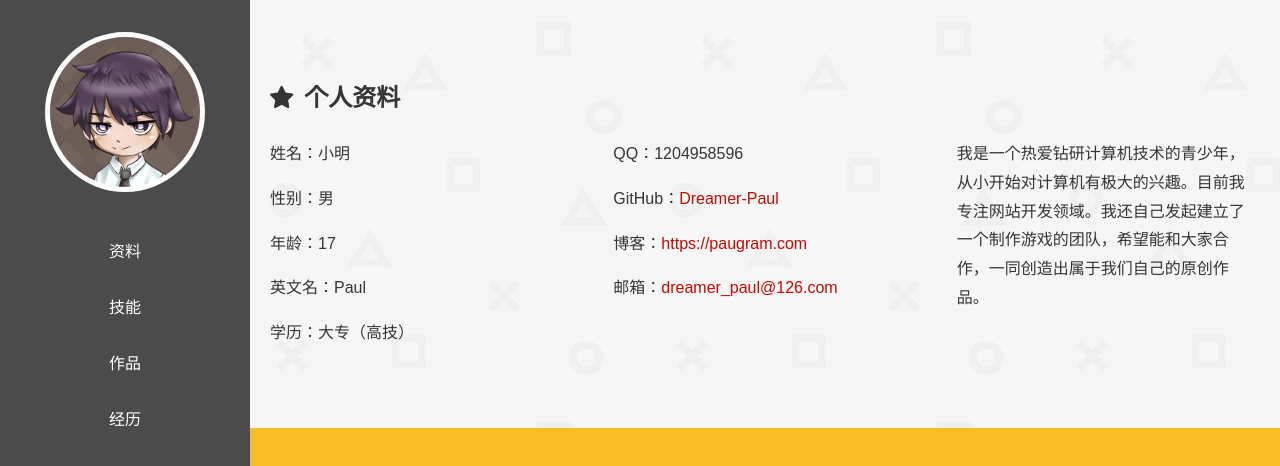
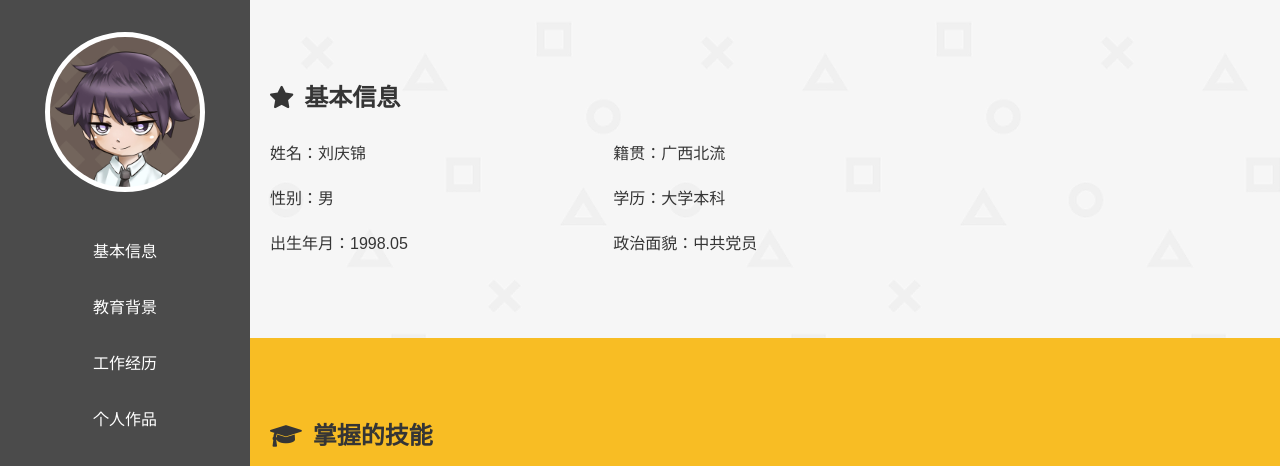
Before and after one commit to lqingjin/cv, a plain HTML site: page index.html in a window 1280 px wide. Shown: the top 466 px of the page. Drawn offline with Linux system fonts and the light colour scheme.

Commit message:
更新内容

```diff
--- a/index.html
+++ b/index.html
@@ -1,50 +1,50 @@
 <!DOCTYPE html>
 <html>
+
 <head>
     <meta charset="UTF-8">
-    <title>小明的个人简历</title>
-    <meta name="theme-color" content="#ffc91d"/>
-    <link rel="icon" href="static/img/32.png" sizes="32x32"/>
-    <link rel="icon" href="static/img/192.png" sizes="192x192"/>
-    <link href="static/kico.css" rel="stylesheet" type="text/css"/>
-    <link href="static/paul.css" rel="stylesheet" type="text/css"/>
-    <link href="https://cdn.bootcss.com/font-awesome/4.7.0/css/font-awesome.min.css" rel="stylesheet" type="text/css"/>
-    <meta name="viewport" content="width=device-width, maximum-scale=1, initial-scale=1"/>
+    <title>刘庆锦的个人简历</title>
+    <meta name="theme-color" content="#ffc91d" />
+    <link rel="icon" href="static/img/32.png" sizes="32x32" />
+    <link rel="icon" href="static/img/192.png" sizes="192x192" />
+    <link href="static/kico.css" rel="stylesheet" type="text/css" />
+    <link href="static/paul.css" rel="stylesheet" type="text/css" />
+    <link href="https://cdn.bootcss.com/font-awesome/4.7.0/css/font-awesome.min.css" rel="stylesheet" type="text/css" />
+    <meta name="viewport" content="width=device-width, maximum-scale=1,
+            initial-scale=1" />
 </head>
+
 <body>
     <aside class="sidebar">
         <div class="avatar">
-        <img src="static/img/avatar.jpg" title="保罗酱"/>
+            <img src="static/img/avatar.jpg" title="保罗酱" />
         </div>
         <nav class="nav">
-        <a href="#info">资料</a>
-        <a href="#skills">技能</a>
-        <a href="#works">作品</a>
-        <a href="#story">经历</a>
-        <a href="#team">团队</a>
+            <a href="#info">基本信息</a>
+            <a href="#skills">教育背景</a>
+            <a href="#works">工作经历</a>
+            <a href="#story">个人作品</a>
+            <a href="#team">掌握技能</a>
+            <a href="#award">荣誉认证</a>
         </nav>
     </aside>
     <main>
         <section id="info">
             <div class="wrap">
-            <h2 class="title">个人资料</h2>
+                <h2 class="title">基本信息</h2>
                 <div class="row">
                     <div class="col-l-4">
-                    <p>姓名：小明</p>
+                        <p>姓名：刘庆锦</p>
                         <p>性别：男</p>
-                    <p>年龄：17</p>
-                    <p>英文名：Paul</p>
-                    <p>学历：大专（高技）</p>
+                        <p>出生年月：1998.05</p>
                     </div>
                     <div class="col-l-4">
-                    <p>QQ：1204958596</p>
-                    <p>GitHub：<a href="https://github.com/Dreamer-Paul">Dreamer-Paul</a></p>
-                    <p>博客：<a href="https://paugram.com">https://paugram.com</a></p>
-                    <p>邮箱：<a href="mailto:dreamer_paul@126.com">dreamer_paul@126.com</a></p>
+                        <p>籍贯：广西北流</p>
+                        <p>学历：大学本科</p>
+                        <p>政治面貌：中共党员</p>
+
                     </div>
-                <div class="col-l-4">
-                    <p>我是一个热爱钻研计算机技术的青少年，从小开始对计算机有极大的兴趣。目前我专注网站开发领域。我还自己发起建立了一个制作游戏的团队，希望能和大家合作，一同创造出属于我们自己的原创作品。</p>
-                </div>
+
                 </div>
             </div>
         </section>
@@ -88,55 +88,55 @@
                 <div class="row">
                     <div class="col-s-6">
                         <div class="works-item">
-                        <img src="static/img/works/binkic-2017.jpg"/>
+                            <img src="static/img/works/binkic-2017.jpg" />
                             <p>缤奇团队 2017 官网</p>
                         </div>
                     </div>
                     <div class="col-s-6">
                         <div class="works-item">
-                        <img src="static/img/works/space.jpg"/>
+                            <img src="static/img/works/space.jpg" />
                             <p>个人博客</p>
                         </div>
                     </div>
                     <div class="col-s-6">
                         <div class="works-item">
-                        <img src="static/img/works/dream.jpg"/>
+                            <img src="static/img/works/dream.jpg" />
                             <p>梦想主题班会</p>
                         </div>
                     </div>
                     <div class="col-s-6">
                         <div class="works-item">
-                        <img src="static/img/works/kico-style.jpg"/>
+                            <img src="static/img/works/kico-style.jpg" />
                             <p>Kico Style 响应式框架</p>
                         </div>
                     </div>
                     <div class="col-s-6">
                         <div class="works-item">
-                        <img src="static/img/works/robots.jpg"/>
+                            <img src="static/img/works/robots.jpg" />
                             <p>小缤机器人</p>
                         </div>
                     </div>
                     <div class="col-s-6">
                         <div class="works-item">
-                        <img src="static/img/works/single.jpg"/>
+                            <img src="static/img/works/single.jpg" />
                             <p>Single 博客主题</p>
                         </div>
                     </div>
                     <div class="col-s-6">
                         <div class="works-item">
-                        <img src="static/img/works/kico-player.jpg"/>
+                            <img src="static/img/works/kico-player.jpg" />
                             <p>Kico Player 播放器</p>
                         </div>
                     </div>
                     <div class="col-s-6">
                         <div class="works-item">
-                        <img src="static/img/works/sweet.jpg"/>
+                            <img src="static/img/works/sweet.jpg" />
                             <p>个人主页 Sweet</p>
                         </div>
                     </div>
                     <div class="col-s-6">
                         <div class="works-item">
-                        <img src="static/img/works/binkic-2018.jpg"/>
+                            <img src="static/img/works/binkic-2018.jpg" />
                             <p>缤奇团队 2018 官网</p>
                         </div>
                     </div>
@@ -152,23 +152,34 @@
                             <li>2015.07.03：创立缤奇（Binkic）团队</li>
                             <li>2015.12.20：仿照某动漫官网编写模板，并搭建运营了一个动漫型社区</li>
                             <li>2016.05.30：带领团队进行招新，并发起了首个游戏项目：<a>色块冲刺</a></li>
-                        <li>2016.08.17：为团队制作了首部宣传片：<a href="https://www.bilibili.com/video/av14078749" target="_blank">创意可以改变什么</a></li>
-                        <li>2016.12.08：个人编写的前端响应式框架 <a href="https://kico.binkic.com/style" target="_blank">Kico Style</a> 初现雏形</li>
-                        <li>2017.03.01：基于 Kico Style 的第一个原创 <a href="https://www.binkic.com" target="_blank">缤奇团队官网</a> 正式上线</li>
-                        <li>2017.04.27：使用前端技术编写的 <a href="https://github.com/Dreamer-Paul/Meeting" target="_blank">梦想晨会</a> 制作完成</li>
+                            <li>2016.08.17：为团队制作了首部宣传片：<a href="https://www.bilibili.com/video/av14078749"
+                                    target="_blank">创意可以改变什么</a></li>
+                            <li>2016.12.08：个人编写的前端响应式框架 <a href="https://kico.binkic.com/style" target="_blank">Kico
+                                    Style</a> 初现雏形</li>
+                            <li>2017.03.01：基于 Kico Style 的第一个原创 <a href="https://www.binkic.com"
+                                    target="_blank">缤奇团队官网</a> 正式上线</li>
+                            <li>2017.04.27：使用前端技术编写的 <a href="https://github.com/Dreamer-Paul/Meeting"
+                                    target="_blank">梦想晨会</a> 制作完成</li>
                             <li>2017.06.07：参加“众创杯”创业大赛校园选拔赛，团队项目荣获三等奖</li>
                             <li>2017.06.17：动漫门户网站制作完成，内含一个自己设计的简单音乐播放器</li>
                             <li>2017.06.25：参加全国中职信息技术技能大赛微网站项目，荣获一等奖</li>
-                        <li>2017.08.03：原创博客主题 <a href="https://github.com/Dreamer-Paul/Single" target="_blank">Single</a> 发布，截至 2 月共有 66 Stars</li>
-                        <li>2017.09.19：个人编写的播放器 <a href="https://kico.binkic.com/player" target="_blank">Kico Player</a> 发布测试版</li>
-                        <li>2017.12.12：基于 ES6 的时钟小工具 <a href="https://kico.binkic.com/tools" target="_blank">Kico Tools</a> 发布测试版</li>
-                        <li>2017.12.18：第一个基于 PHP 的个人首页 <a href="https://paul.gq" target="_blank">Sweet</a> 发布正式版</li>
-                        <li>2018.01.01：缤奇团队新<a href="https://www.binkic.com" target="_blank">官网</a>正式上线，后端采用 Typecho 驱动</li>
-                        <li>2018.02.16：结合前后端制作了一个春节的<a href="https://paugram.com/coding/css-red-packet.html" target="_blank">问答红包</a>，使用正则判断答案</li>
+                            <li>2017.08.03：原创博客主题 <a href="https://github.com/Dreamer-Paul/Single"
+                                    target="_blank">Single</a> 发布，截至 2 月共有
+                                66 Stars</li>
+                            <li>2017.09.19：个人编写的播放器 <a href="https://kico.binkic.com/player" target="_blank">Kico
+                                    Player</a> 发布测试版</li>
+                            <li>2017.12.12：基于 ES6 的时钟小工具 <a href="https://kico.binkic.com/tools" target="_blank">Kico
+                                    Tools</a> 发布测试版</li>
+                            <li>2017.12.18：第一个基于 PHP 的个人首页 <a href="https://paul.gq" target="_blank">Sweet</a>
+                                发布正式版</li>
+                            <li>2018.01.01：缤奇团队新<a href="https://www.binkic.com" target="_blank">官网</a>正式上线，后端采用 Typecho
+                                驱动</li>
+                            <li>2018.02.16：结合前后端制作了一个春节的<a href="https://paugram.com/coding/css-red-packet.html"
+                                    target="_blank">问答红包</a>，使用正则判断答案</li>
                         </ul>
                     </div>
                     <div class="col-m-4 center-fixed">
-                    <img src="static/img/story.png"/>
+                        <img src="static/img/story.png" />
                     </div>
                 </div>
             </div>
@@ -178,12 +189,16 @@
                 <h2 class="title">我的团队</h2>
                 <div class="row">
                     <div class="col-m-6">
-                    <p>我的团队 - 缤奇团队由一群热爱科技创新的年轻人所组成，做到了“实际”与“创新”的结合。奇思妙想不乏真正落实。集思广益，生动有趣的创意，尽在缤奇。缤奇团队如今有超过30名成员，各个部门互帮互助，同为一个目标而努力进取着。</p>
-                    <p>缤奇团队致力于开发原创游戏、动漫等项目。目前我们已完成项目有手机游戏“色块冲刺”、聊天娱乐项目“小缤机器人”等。正在创作项目有解密游戏“月亮湖的秘密”、VR 项目“梦想码头”等。缤奇官网 &amp; 社区已陆续开放。网站采用团队成员自主编写的 CSS3 自适应框架，针对移动设备有布局优化，缤奇团队有着丰富的网站建设技术能力、有独立的画师以及文编。</p>
+                        <p>我的团队 -
+                            缤奇团队由一群热爱科技创新的年轻人所组成，做到了“实际”与“创新”的结合。奇思妙想不乏真正落实。集思广益，生动有趣的创意，尽在缤奇。缤奇团队如今有超过30名成员，各个部门互帮互助，同为一个目标而努力进取着。
+                        </p>
+                        <p>缤奇团队致力于开发原创游戏、动漫等项目。目前我们已完成项目有手机游戏“色块冲刺”、聊天娱乐项目“小缤机器人”等。正在创作项目有解密游戏“月亮湖的秘密”、VR
+                            项目“梦想码头”等。缤奇官网 &amp; 社区已陆续开放。网站采用团队成员自主编写的 CSS3
+                            自适应框架，针对移动设备有布局优化，缤奇团队有着丰富的网站建设技术能力、有独立的画师以及文编。</p>
                         <p>团队官网：<a href="https://www.binkic.com">https://www.binkic.com</a></p>
                     </div>
                     <div class="col-m-6 center">
-                    <img src="static/img/team.png"/>
+                        <img src="static/img/team.png" />
                     </div>
                 </div>
             </div>
@@ -197,4 +212,5 @@
     <script src="static/paul.js"></script>
 
 </body>
+
 </html>
```
Lines whose indentation alone changed are shown as unchanged.
